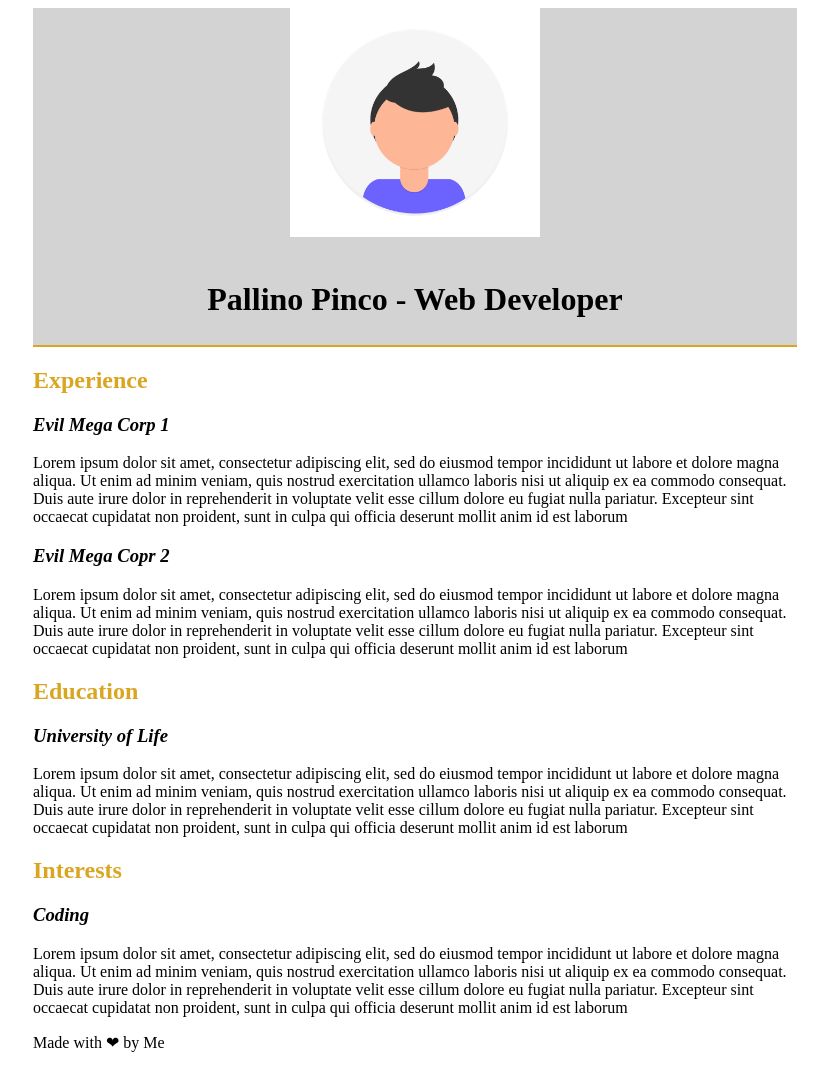
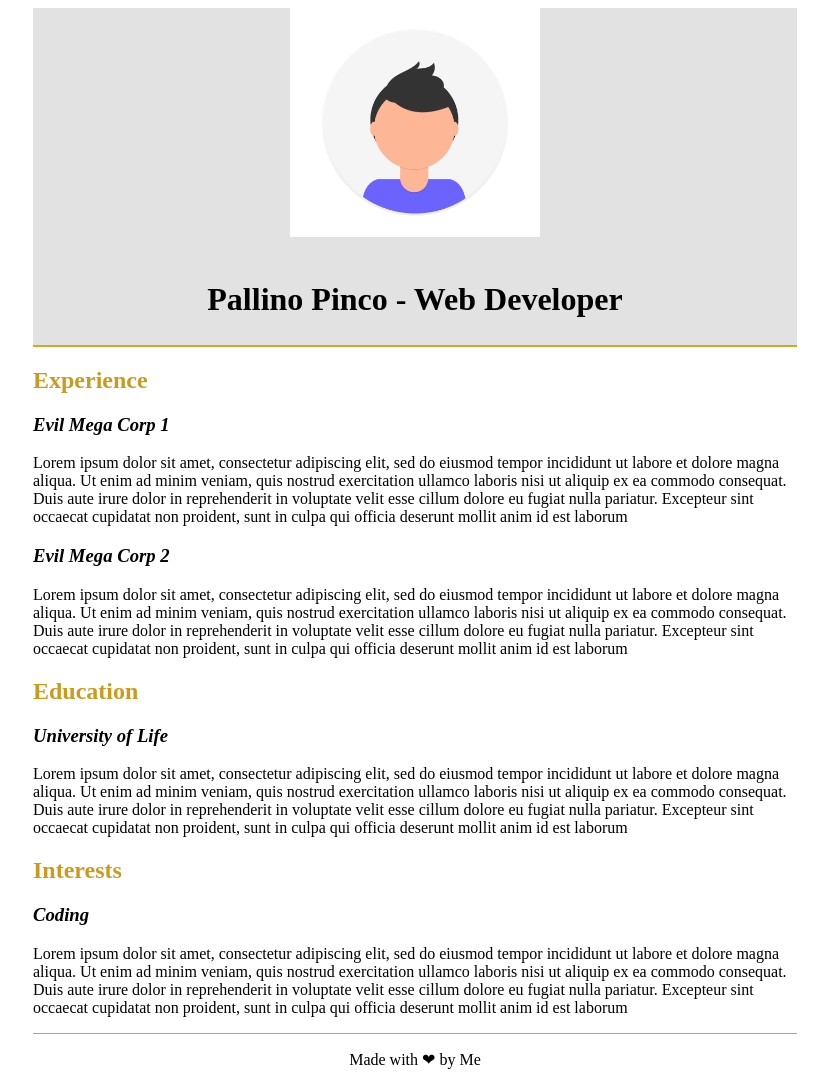
Before and after one commit to MrLorenzo7991/html-css-curriculum-vitae, a plain HTML site: page index.html in a window 1280 px wide. Shown: the whole page, without its empty margins (225-1053 px from the left). Drawn offline with Linux system fonts and the light colour scheme.

Commit message:
Sistemato footer ed ultimi accorgimenti

```diff
--- a/index.html
+++ b/index.html
@@ -10,7 +10,7 @@
             <section>
                 <div id="testata">
                     <img src="img/profile.png" alt="Immagine di profilo" width="250" id="foto">
-                    <br>                                                        <!--TODO:centrare elementi-->
+                    <br>
                     <h1>Pallino Pinco - Web Developer</h1>
                 </div>
             </section>
@@ -21,7 +21,7 @@
                     <h2>Experience</h2>
                         <h3><b><em>Evil Mega Corp 1</em></b></h3>
                             <p>Lorem ipsum dolor sit amet, consectetur adipiscing elit, sed do eiusmod tempor incididunt ut labore et dolore magna aliqua. Ut enim ad minim veniam, quis nostrud exercitation ullamco laboris nisi ut aliquip ex ea commodo consequat. Duis aute irure dolor in reprehenderit in voluptate velit esse cillum dolore eu fugiat nulla pariatur. Excepteur sint occaecat cupidatat non proident, sunt in culpa qui officia deserunt mollit anim id est laborum</p>
-                        <h3><b><em>Evil Mega Copr 2</em></b></h3>
+                        <h3><b><em>Evil Mega Corp 2</em></b></h3>
                             <p>Lorem ipsum dolor sit amet, consectetur adipiscing elit, sed do eiusmod tempor incididunt ut labore et dolore magna aliqua. Ut enim ad minim veniam, quis nostrud exercitation ullamco laboris nisi ut aliquip ex ea commodo consequat. Duis aute irure dolor in reprehenderit in voluptate velit esse cillum dolore eu fugiat nulla pariatur. Excepteur sint occaecat cupidatat non proident, sunt in culpa qui officia deserunt mollit anim id est laborum</p>
                 </div>
                 <!--Education-->
@@ -39,7 +39,7 @@
             </section>
             <footer>
                 <div id="footer"><p>
-                    Made with &#10084; by Me</p> <!--TODO:centrare elemento-->
+                    Made with &#10084; by Me</p>
                 </div>
             </footer>
         </div>
--- a/style.css
+++ b/style.css
@@ -6,7 +6,7 @@
 /*Testata*/
     #testata {
         border-bottom: 2px solid goldenrod;
-        background-color: lightgrey;
+        background-color: rgb(226, 226, 226);
     }
     #foto {
         display: block;
@@ -18,6 +18,10 @@
     }
 /*Curriculum*/
     h2{
-        color: goldenrod;
+        color: rgb(204, 155, 30);
     }
 /*footer*/
+    #footer {
+        border-top: 1px solid goldenrod;
+        text-align: center;
+    }
```
